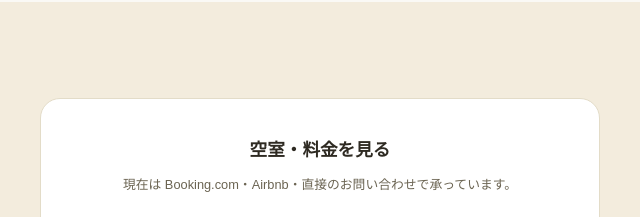
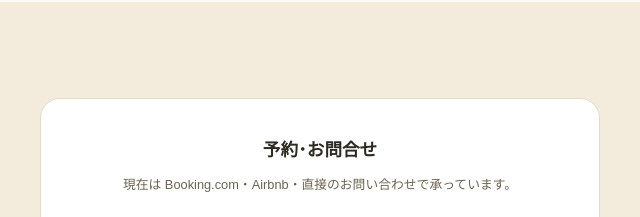
Before and after one commit to nomar163285/nomar-guesthouse.com, a plain HTML site: page index.html in a window 1280 px wide. Shown: the part 6500-6717 px from the top of the page, 320-960 px from the left. Drawn offline with Linux system fonts and the light colour scheme.

Commit message:
Discord経由の更新: 空室・料金を見る 文字を 予約･お問合せ に変更して

```diff
--- a/index.html
+++ b/index.html
@@ -698,7 +698,7 @@
 <section class="reserve" id="reserve">
   <div class="wrap">
     <div class="reserve-box">
-      <p class="lead">空室・料金を見る</p>
+      <p class="lead">予約･お問合せ</p>
       <p class="small">現在は Booking.com・Airbnb・直接のお問い合わせで承っています。</p>
       <div class="reserve-btns">
         <a href="https://booking.com/mywishlist.html?wl=cc1d4618b2074935a1bdff0872ad8803&aid=2311236" class="btn btn-primary" target="_blank" rel="noopener">Booking.comで見る</a>
```
